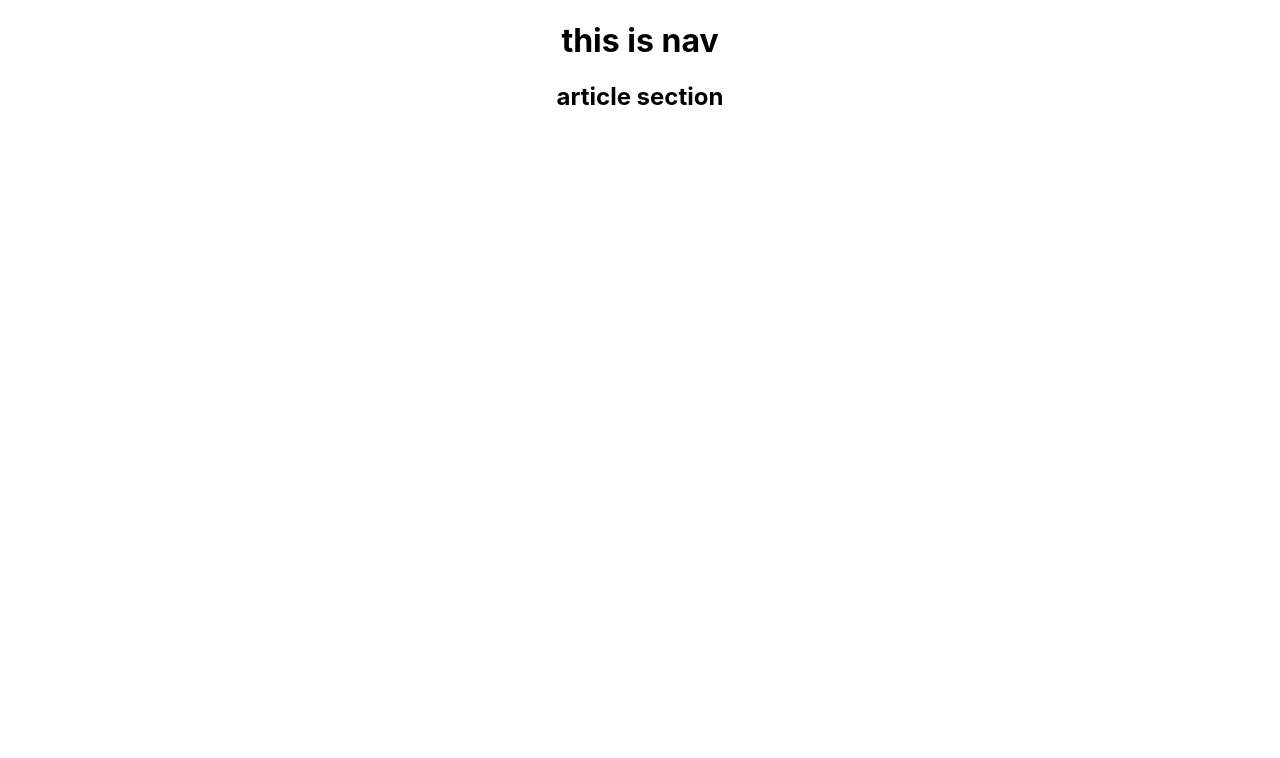
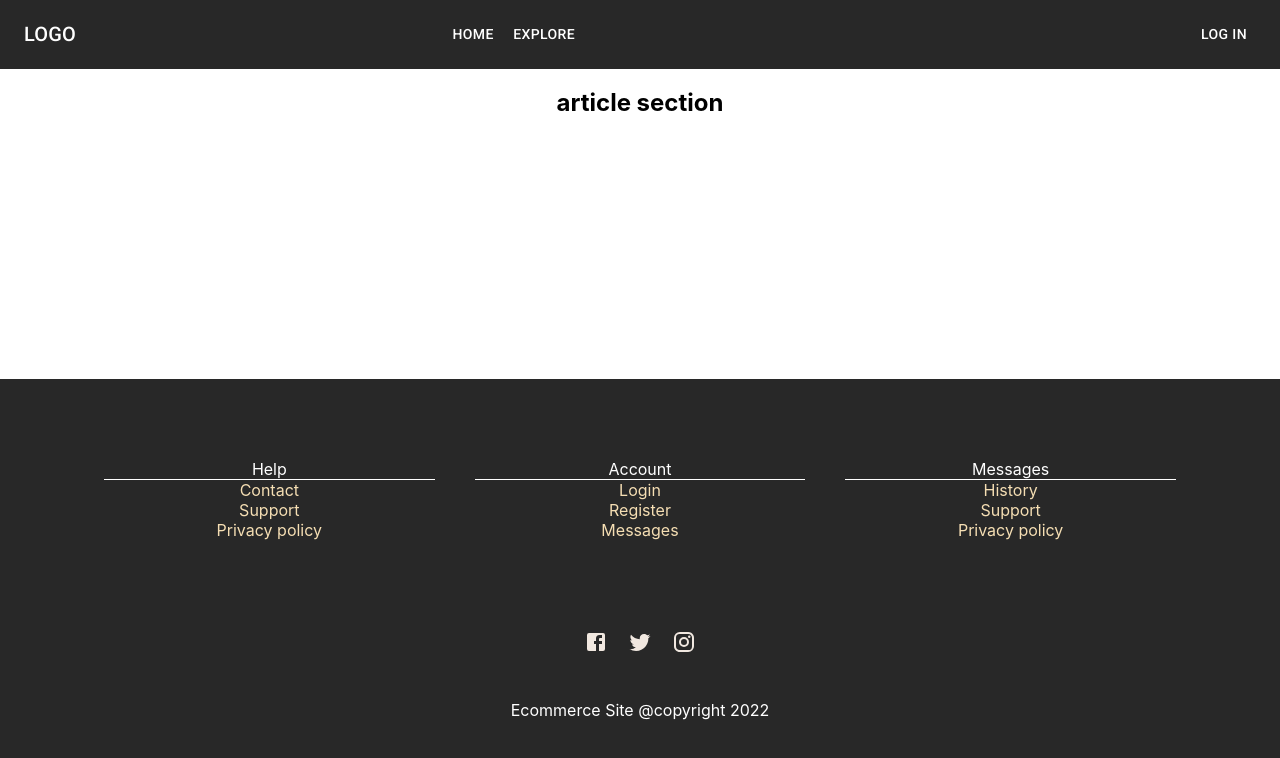
Before and after one commit to kaziragib18/Ecommerce-website-team88-client, a React (Create React App) app: page / in a window 1280 px wide. Shown: the top 758 px of the page. Built offline with nearby package versions, Linux system fonts and the light colour scheme.

Commit message:
navbar and footer added

```diff
--- a/package.json
+++ b/package.json
@@ -5,6 +5,12 @@
   "dependencies": {
     "@emotion/react": "^11.7.1",
     "@emotion/styled": "^11.6.0",
+    "@fortawesome/fontawesome-svg-core": "^1.2.36",
+    "@fortawesome/free-brands-svg-icons": "^5.15.4",
+    "@fortawesome/free-regular-svg-icons": "^5.15.4",
+    "@fortawesome/free-solid-svg-icons": "^5.15.4",
+    "@fortawesome/react-fontawesome": "^0.1.16",
+    "@mui/icons-material": "^5.2.5",
     "@mui/material": "^5.2.6",
     "@mui/styled-engine-sc": "^5.1.0",
     "@testing-library/jest-dom": "^5.16.1",
--- a/public/index.html
+++ b/public/index.html
@@ -29,6 +29,11 @@
   rel="stylesheet"
   href="https://fonts.googleapis.com/css?family=Roboto:300,400,500,700&display=swap"
 />
+<link
+rel="stylesheet"
+href="https://fonts.googleapis.com/icon?family=Material+Icons"
+/>
+
 <!-- //font icon -->
     <title>React App</title>
   </head>
--- a/src/App.js
+++ b/src/App.js
@@ -6,6 +6,7 @@ import {
   Route
 } from "react-router-dom";
 import Home from './Pages/Home/Home/Home';
+import Login from './Pages/Home/Login/Login';
 
 
 
@@ -17,6 +18,12 @@ function App() {
           <Route path="/home">
             <Home />
           </Route>
+          <Route path="/login">
+            <Login />
+          </Route>
+
+
+
 
           <Route exact path="/">
             <Home />
--- /dev/null
+++ b/src/Pages/Home/Footer/Footer.css
@@ -0,0 +1,4 @@
+.link{
+    text-decoration: none;
+    color: wheat;
+}
--- /dev/null
+++ b/src/Pages/Home/Footer/Footer.js
@@ -0,0 +1,51 @@
+
+import React from 'react'
+import Box from '@mui/material/Box';
+import Container from '@mui/material/Container';
+import Grid from '@mui/material/Grid';
+import {Link} from 'react-router-dom'
+import InstagramIcon from '@mui/icons-material/Instagram';
+import TwitterIcon from '@mui/icons-material/Twitter';
+import Facebook from '@mui/icons-material/Facebook';
+import './Footer.css'
+import { margin } from '@mui/system';
+
+export default function Footer() {
+
+    return (
+        <footer>
+       <Box color='white' px={{xs:3,sm:10}} py={{xs:5,sm:10}} bgcolor='#282828' position='fixed' left='0' bottom='0' right='0' >
+           <Container maxWidth="lg">
+<Grid container spacing={5} >
+<Grid item x={12} sm={4}>
+    <Box borderBottom={1}>Help</Box>
+    <Box ><Link className='link' href='/' >Contact</Link></Box>
+    <Box ><Link className='link' href='/' color='white'>Support</Link></Box>
+    <Box ><Link className='link' href='/' color='white'>Privacy policy</Link></Box>
+</Grid>
+<Grid item x={12} sm={4}>
+    <Box borderBottom={1}>Account</Box>
+    <Box  ><Link className='link'  href='/' >Login</Link></Box>
+    <Box ><Link className='link' href='/' color='white'>Register</Link></Box>
+    <Box ><Link className='link' href='/' color='white'>Messages</Link></Box>
+</Grid>
+<Grid item x={12} sm={4}>
+    <Box borderBottom={1}>Messages</Box>
+    <Box ><Link className='link' href='/' color='white'>History</Link></Box>
+    <Box ><Link className='link' href='/' color='white'>Support</Link></Box>
+    <Box ><Link className='link' href='/' color='white'>Privacy policy</Link></Box>
+</Grid>
+</Grid>
+<Box textAlign='center' pt={{xs:5,sm:10}} pb={{xs:5,sm:0}}>
+{<Facebook  style={{color:'#F1E8E0', margin:'10px'}}/>}
+{<TwitterIcon  style={{color:'#F1E8E0', margin:'10px'}}/>}
+{<InstagramIcon style={{color:'#F1E8E0', margin:'10px'}}/>}
+</Box>
+<Box textAlign='center' pt={{xs:5,sm:4}} pb={{xs:5,sm:0}}>
+ Ecommerce Site @copyright {new Date().getFullYear()}
+</Box>
+           </Container>
+       </Box>
+       </footer>
+    )
+}
--- a/src/Pages/Home/Home/Home.js
+++ b/src/Pages/Home/Home/Home.js
@@ -1,5 +1,6 @@
 import React from 'react';
 import Article from '../Article/Article';
+import Footer from '../Footer/Footer';
 import NavBar from '../Shared/NavBar/NavBar';
 
 
@@ -9,6 +10,7 @@ const Home = () => {
     <div>
       <NavBar />
       <Article />
+      <Footer/>
     </div>
   );
 };
--- /dev/null
+++ b/src/Pages/Home/Login/Login.js
@@ -0,0 +1,9 @@
+import React from 'react'
+
+export default function Login() {
+    return (
+        <div>
+            <h1>this is login</h1>
+        </div>
+    )
+}
--- a/src/Pages/Home/Shared/NavBar/NavBar.js
+++ b/src/Pages/Home/Shared/NavBar/NavBar.js
@@ -1,10 +1,133 @@
 import React from 'react';
+import AppBar from '@mui/material/AppBar';
+import Box from '@mui/material/Box';
+import Toolbar from '@mui/material/Toolbar';
+import IconButton from '@mui/material/IconButton';
+import Typography from '@mui/material/Typography';
+import Menu from '@mui/material/Menu';
+import MenuIcon from '@mui/icons-material/Menu';
+import Container from '@mui/material/Container';
+import Avatar from '@mui/material/Avatar';
+import Button from '@mui/material/Button';
+import Tooltip from '@mui/material/Tooltip';
+import MenuItem from '@mui/material/MenuItem';
+import { useHistory } from 'react-router-dom';
+
 
 const NavBar = () => {
+  const [anchorElNav, setAnchorElNav] = React.useState(null);
+let history=useHistory()
+
+  const handleOpenNavMenu = (event) => {
+
+    setAnchorElNav(event.currentTarget);
+  };
+
+  const handleCloseNavMenu = () => {
+    setAnchorElNav(null);
+  };
+
+
   return (
-    <div>
-      <h1>this is nav</h1>
-    </div>
+<Container maxWidth="xl" sx={{bgcolor:"#282828"}}>
+        <Toolbar disableGutters>
+          <Typography
+            variant="h6"
+            noWrap
+            component="div"
+            sx={{ color:'white',mr: 2, display: { xs: 'none', md: 'flex' } }}
+          >
+            LOGO
+          </Typography>
+
+          <Box sx={{ flexGrow: 1, display: { xs: 'flex', md: 'none' } }}>
+            <IconButton
+              size="large"
+              aria-label="account of current user"
+              aria-controls="menu-appbar"
+              aria-haspopup="true"
+              onClick={handleOpenNavMenu}
+
+              sx={{color:'white'}}
+            >
+              <MenuIcon />
+            </IconButton>
+            <Menu
+              id="menu-appbar"
+              anchorEl={anchorElNav}
+              anchorOrigin={{
+                vertical: 'bottom',
+                horizontal: 'left',
+              }}
+              keepMounted
+              transformOrigin={{
+                vertical: 'top',
+                horizontal: 'left',
+              }}
+              open={Boolean(anchorElNav)}
+              onClose={handleCloseNavMenu}
+              sx={{
+                display: { xs: 'block', md: 'none' },
+              }}
+            >
+
+                <MenuItem  onClick={handleCloseNavMenu} >
+                  <Button sx={{color:'black',display:'block'}}  onClick={()=>{
+                  history.push('/explore')
+                }} textAlign="center">Explore</Button>
+
+                  <Button sx={{color:'black',display:'block'}}   onClick={()=>{
+                  history.push('/login')
+                }} textAlign="center">Log in</Button>
+                </MenuItem>
+
+            </Menu>
+          </Box>
+          <Typography
+            variant="h6"
+            noWrap
+            component="div"
+            sx={{ color:'white',flexGrow: 1, display: { xs: 'flex', md: 'none' } }}
+          >
+            LOGO
+          </Typography>
+          <Box sx={{ flexGrow: 1, display: { xs: 'none', md: 'flex' } }}>
+          <Box sx={{flexGrow: 1, display: { xs: 'none', md: 'flex'},marginLeft:'30%'}}>
+          <Button
+
+              onClick={handleCloseNavMenu}
+              sx={{ my: 2, color: 'white', display: 'block' }}
+            >
+            Home
+            </Button>
+            <Button
+
+              onClick={()=>{
+                history.push('/explore')
+              }}
+              sx={{ my: 2, color: 'white', display: 'block' }}
+            >
+            Explore
+            </Button>
+          </Box>
+           <Box>
+           <Button
+
+              onClick={()=>{
+                history.push('/login')
+              }}
+                sx={{ my: 2, color: 'white', display: 'block' }}
+              >
+              Log in
+              </Button>
+             </Box>
+
+
+          </Box>
+
+
+        </Toolbar>
+      </Container>
   );
 };
 
```
Also changed, not shown: 1 other file (tests, documents, lock files or other folders).
